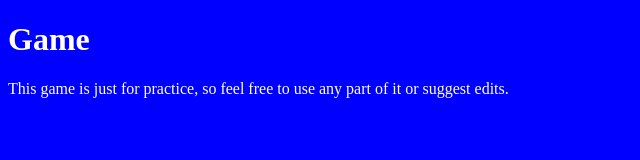
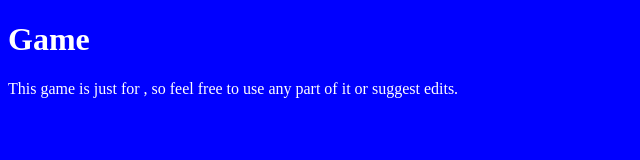
Before and after one commit to joejoewilty/gameTest, a plain HTML site: page index.html in a window 1280 px wide. Shown: the full height of the page, 0-640 px from the left. Drawn offline with Linux system fonts and the light colour scheme.

Commit message:
Update index.html

```diff
--- a/index.html
+++ b/index.html
@@ -8,7 +8,7 @@
   <body>
 
     <h1>Game</h1>
-    <p>This game is just for practice, so feel free to use any part of it or suggest edits.</p>
+    <p>This game is just for , so feel free to use any part of it or suggest edits.</p>
 
   </body>
 </html>
```
